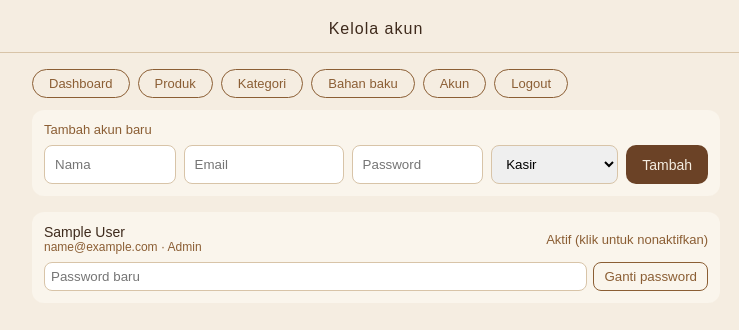
After one commit to rajakhairanrazie-gif/cafe-order, a Flask app: page /admin/akun in a window 1280 px wide. The commit adds this page. Shown: the top 330 px of the page, without its empty margins (264-1003 px from the left). Run offline with Flask 3, Linux system fonts and the light colour scheme; the visitor is signed in with stand-in values (Sample User, id 1); data comes from the database, SQL or seed files in the repository.

Commit message:
add kelola akun admin dan dashboard petugas pajak

```diff
--- a/app/admin.py
+++ b/app/admin.py
@@ -291,3 +291,60 @@ def resep_hapus(resep_id):
     db.session.delete(item)
     db.session.commit()
     return redirect(url_for('admin.resep', variant_id=variant_id))
+
+# ---------- Akun ----------
+
+@admin.route('/akun', methods=['GET', 'POST'])
+@login_required
+@admin_only
+def akun():
+    if request.method == 'POST':
+        name = request.form['name'].strip()
+        email = request.form['email'].strip().lower()
+        password = request.form['password']
+        role = request.form['role']
+
+        if not name or not email or len(password) < 6:
+            flash('Nama, email wajib diisi dan password minimal 6 karakter')
+        elif role not in ('admin', 'kasir', 'pajak'):
+            flash('Role tidak valid')
+        elif User.query.filter_by(email=email).first():
+            flash('Email sudah dipakai')
+        else:
+            db.session.add(User(name=name, email=email, role=role,
+                                password=generate_password_hash(password), is_active_account=True))
+            db.session.commit()
+            flash('Akun ditambahkan')
+        return redirect(url_for('admin.akun'))
+
+    users = User.query.order_by(User.id).all()
+    return render_template('admin/akun.html', users=users)
+
+
+@admin.route('/akun/<int:user_id>/status', methods=['POST'])
+@login_required
+@admin_only
+def akun_status(user_id):
+    user = User.query.get_or_404(user_id)
+    if user.id == current_user.id:
+        flash('Akun yang sedang dipakai tidak bisa dinonaktifkan')
+    else:
+        user.is_active_account = not user.is_active_account
+        db.session.commit()
+        flash('Status akun diubah')
+    return redirect(url_for('admin.akun'))
+
+
+@admin.route('/akun/<int:user_id>/password', methods=['POST'])
+@login_required
+@admin_only
+def akun_password(user_id):
+    user = User.query.get_or_404(user_id)
+    password = request.form['password']
+    if len(password) < 6:
+        flash('Password minimal 6 karakter')
+    else:
+        user.password = generate_password_hash(password)
+        db.session.commit()
+        flash('Password diubah')
+    return redirect(url_for('admin.akun'))
--- a/app/templates/admin/_nav.html
+++ b/app/templates/admin/_nav.html
@@ -3,6 +3,7 @@
     <a href="{{ url_for('admin.produk') }}" class="category-pill" style="text-decoration:none;">Produk</a>
     <a href="{{ url_for('admin.kategori') }}" class="category-pill" style="text-decoration:none;">Kategori</a>
     <a href="{{ url_for('admin.bahan') }}" class="category-pill" style="text-decoration:none;">Bahan baku</a>
+    <a href="{{ url_for('admin.akun') }}" class="category-pill" style="text-decoration:none;">Akun</a>
     <a href="{{ url_for('auth.logout') }}" class="category-pill" style="text-decoration:none;">Logout</a>
 </div>
 
--- /dev/null
+++ b/app/templates/admin/akun.html
@@ -0,0 +1,48 @@
+{% extends "base.html" %}
+
+{% block title %}Kelola Akun{% endblock %}
+
+{% block content %}
+<div class="header">
+    <h1>Kelola akun</h1>
+</div>
+
+<div class="container" style="max-width:720px;">
+    {% include 'admin/_nav.html' %}
+
+    <form method="POST" style="background: var(--cafe-card); border-radius:12px; padding:12px; margin-bottom:16px;">
+        <div style="font-size:13px; color: var(--cafe-wood-mid); margin-bottom:8px;">Tambah akun baru</div>
+        <div style="display:flex; gap:8px; flex-wrap:wrap;">
+            <input type="text" name="name" placeholder="Nama" required style="flex:1; min-width:120px; padding:10px; border-radius:8px; border:1px solid #D8C4A8;">
+            <input type="email" name="email" placeholder="Email" required style="flex:1; min-width:160px; padding:10px; border-radius:8px; border:1px solid #D8C4A8;">
+            <input type="password" name="password" placeholder="Password" minlength="6" required style="flex:1; min-width:120px; padding:10px; border-radius:8px; border:1px solid #D8C4A8;">
+            <select name="role" style="padding:10px; border-radius:8px; border:1px solid #D8C4A8;">
+                <option value="kasir">Kasir</option>
+                <option value="pajak">Petugas pajak</option>
+                <option value="admin">Admin</option>
+            </select>
+            <button type="submit" class="btn-primary" style="width:auto; margin-top:0; padding:10px 16px;">Tambah</button>
+        </div>
+    </form>
+
+    {% for u in users %}
+    <div class="menu-item" style="display:block;">
+        <div style="display:flex; justify-content:space-between; align-items:center;">
+            <div>
+                <div class="menu-item-name">{{ u.name }}</div>
+                <div style="font-size:12px; color: var(--cafe-wood-mid);">{{ u.email }} · {{ u.role|capitalize }}</div>
+            </div>
+            <form method="POST" action="{{ url_for('admin.akun_status', user_id=u.id) }}">
+                <button type="submit" style="border:none; background:none; cursor:pointer; font-size:13px; color: {{ 'var(--cafe-wood-mid)' if u.is_active_account else 'var(--cafe-terracotta)' }};">
+                    {{ 'Aktif (klik untuk nonaktifkan)' if u.is_active_account else 'Nonaktif (klik untuk aktifkan)' }}
+                </button>
+            </form>
+        </div>
+        <form method="POST" action="{{ url_for('admin.akun_password', user_id=u.id) }}" style="display:flex; gap:6px; margin-top:8px;">
+            <input type="password" name="password" placeholder="Password baru" minlength="6" required style="flex:1; padding:6px; border-radius:8px; border:1px solid #D8C4A8;">
+            <button type="submit" style="padding:6px 10px; border-radius:8px; border:1px solid var(--cafe-wood-mid); background:transparent; color: var(--cafe-wood-mid); cursor:pointer;">Ganti password</button>
+        </form>
+    </div>
+    {% endfor %}
+</div>
+{% endblock %}
```
Also changed, not shown: app/pajak.py (+76 -3 lines), app/templates/pajak/_nav.html (added, +10 -0 lines), app/templates/pajak/dashboard.html (added, +37 -0 lines), app/templates/pajak/riwayat.html (added, +30 -0 lines).
